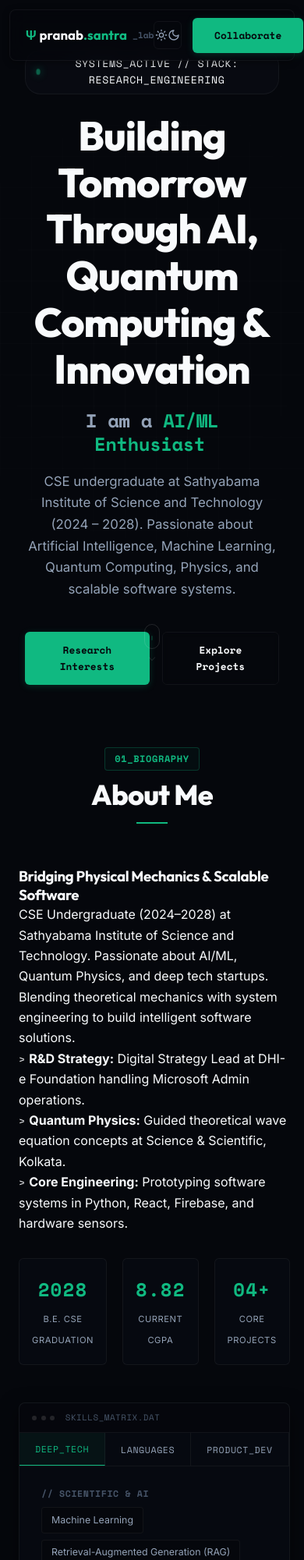
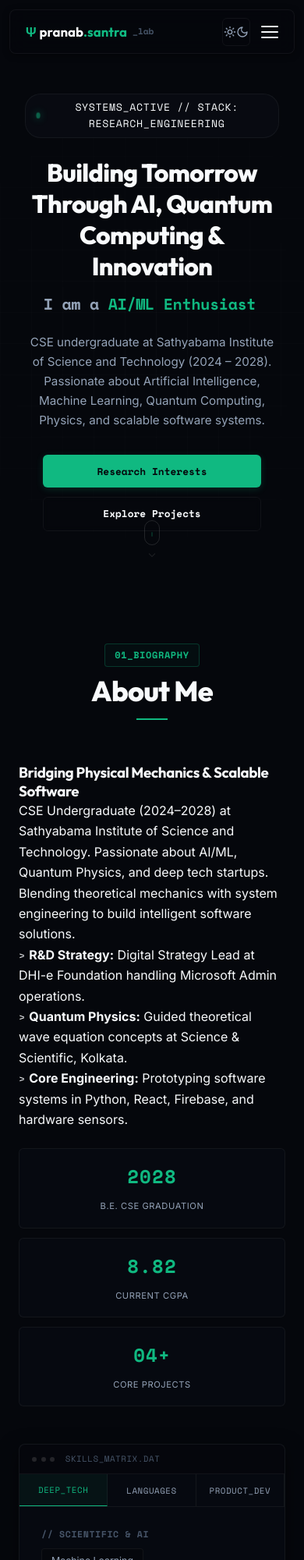
Before and after one commit to PranabSantra45/PranabSantra, a website built with Vite: page src/index.html in a window 390 px wide. Shown: the top 2000 px of the page at 78% size. Built offline with nearby package versions, Linux system fonts and the light colour scheme.

Commit message:
fix: mobile responsiveness, title font sizes and header layout overlaps

```diff
--- a/src/css/components.css
+++ b/src/css/components.css
@@ -1042,3 +1042,91 @@
     font-size: 0.75rem;
     color: var(--text-muted);
 }
+
+/* ==========================================================================
+   11. MOBILE RESPONSIVE OVERRIDES
+   ========================================================================== */
+@media (max-width: 768px) {
+    /* Navbar override: hide Collaborate button to prevent logo overlap */
+    .nav-actions .nav-cta {
+        display: none !important;
+    }
+
+    /* Hero section responsive sizes and margins */
+    .hero-section {
+        padding-top: 6.5rem !important;
+        min-height: auto !important;
+        padding-bottom: 4rem !important;
+    }
+
+    .hero-content {
+        margin-top: 1rem !important;
+    }
+
+    .hero-title {
+        font-size: 2rem !important;
+        line-height: 1.25 !important;
+        margin-bottom: 1rem !important;
+    }
+
+    .hero-dynamic-title {
+        font-size: 1.25rem !important;
+        margin-bottom: 1.5rem !important;
+    }
+
+    .hero-description {
+        font-size: 0.95rem !important;
+        margin-bottom: 2rem !important;
+    }
+
+    .hero-actions {
+        flex-direction: column;
+        gap: 0.75rem;
+        width: 100%;
+        max-width: 280px;
+        margin: 0 auto;
+    }
+
+    .hero-actions .btn-primary,
+    .hero-actions .btn-secondary {
+        width: 100%;
+        padding: 0.65rem 1.5rem;
+    }
+
+    /* About panel grids & columns */
+    .metrics-grid {
+        grid-template-columns: 1fr !important;
+        gap: 0.75rem !important;
+        margin-top: 1.5rem !important;
+    }
+
+    .metric-card {
+        padding: 1rem !important;
+    }
+
+    .tab-btn {
+        flex: 1;
+        text-align: center;
+        padding: 0.75rem 0.5rem !important;
+        font-size: 0.675rem !important;
+    }
+
+    /* Timeline responsive adjustments */
+    .research-timeline-item {
+        grid-template-columns: 1fr !important;
+        gap: 0.75rem !important;
+        margin-bottom: 1.5rem !important;
+    }
+
+    .timeline-meta {
+        text-align: left !important;
+        flex-direction: row !important;
+        gap: 1rem !important;
+        align-items: center !important;
+        padding-top: 0 !important;
+    }
+
+    .timeline-marker {
+        display: none !important;
+    }
+}
```
